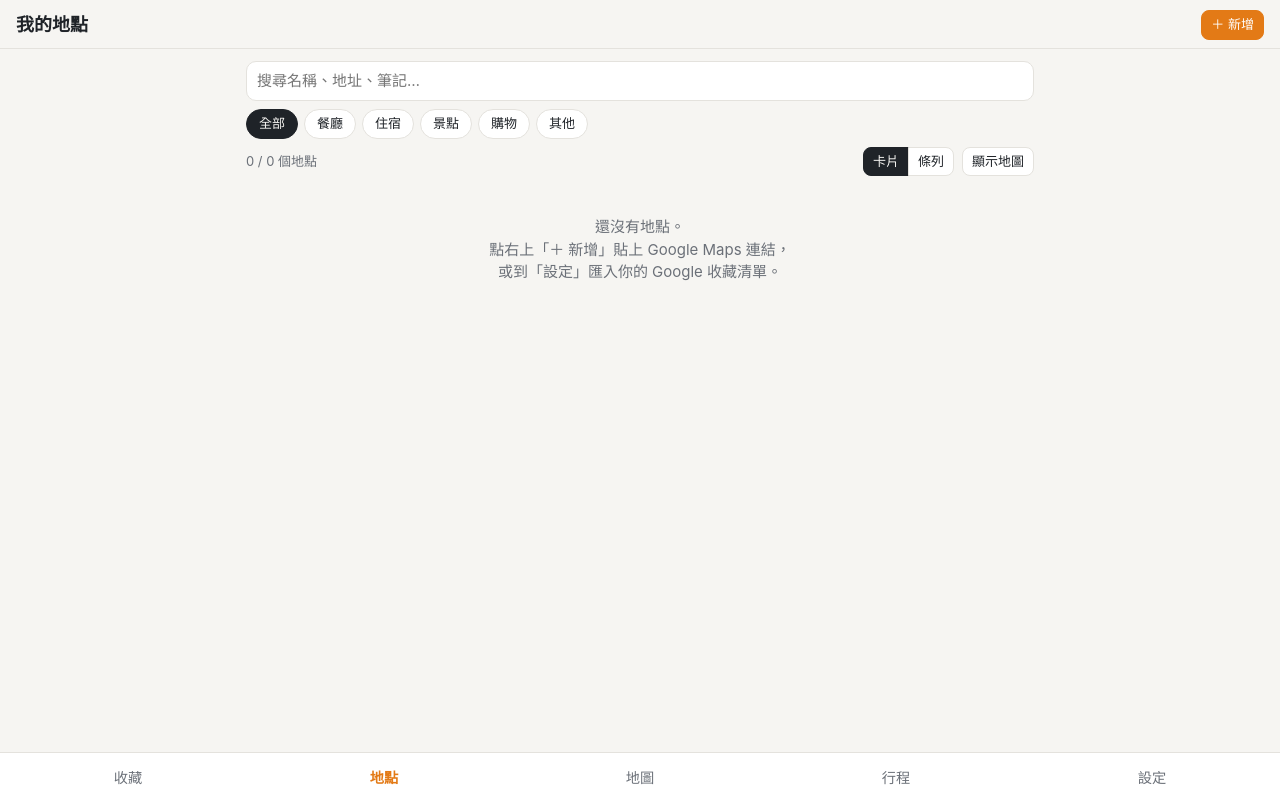
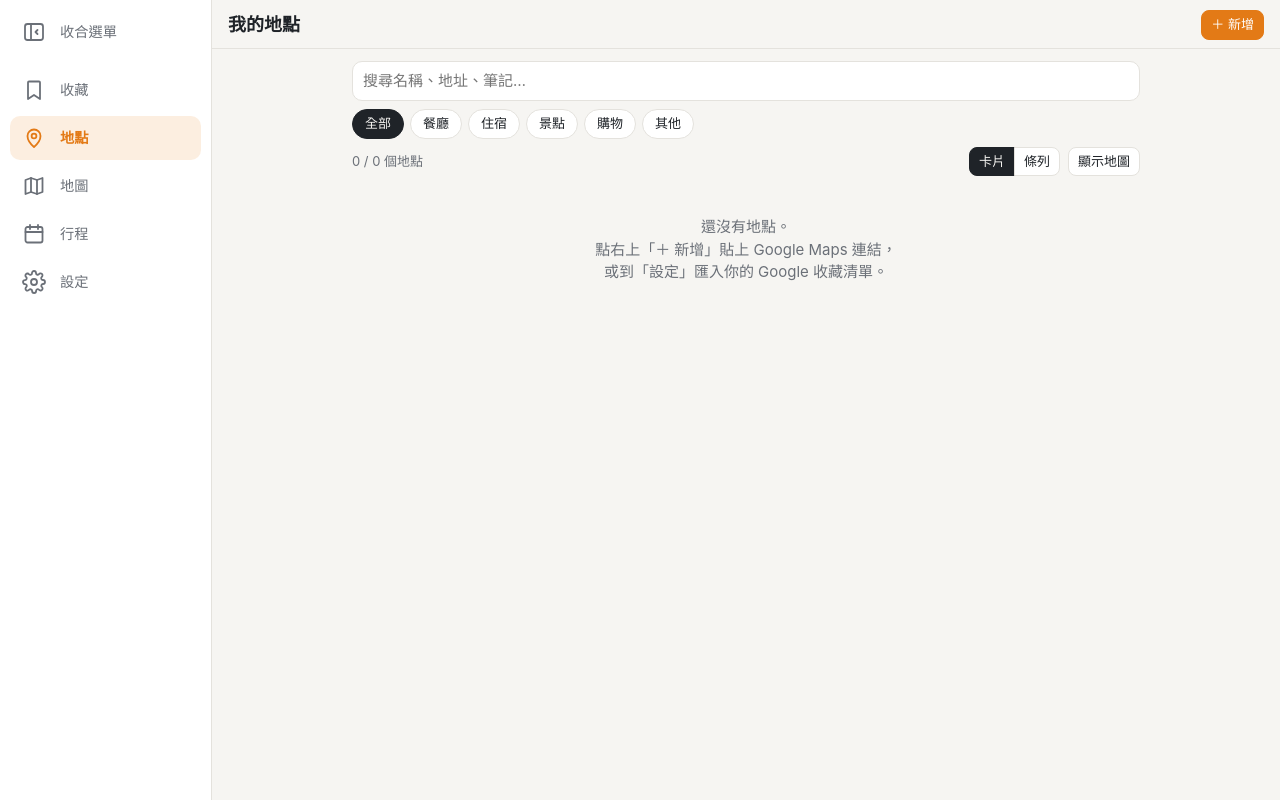
Before and after one commit to chiubi-hub/travel-notes, a plain HTML site: page index.html in a window 1280 px wide. Drawn offline with nearby package versions, Linux system fonts and the light colour scheme.

Commit message:
Collapsible sidebar on wide screens, icon tab bar on iPhone
Wide screens get a left sidebar that collapses to icons (labels fade, content widens).
Phones keep the bottom tab bar, now with icons; 設定 > 外觀 can switch it to icons only.
The choice is remembered.

Co-Authored-By: Claude Opus 5.5 <noreply@anthropic.com>
Claude-Session: https://claude.ai/code/session_01JncM85KRrpHPwTEhRCXxpG

```diff
--- a/index.html
+++ b/index.html
@@ -53,9 +53,33 @@ body{background:var(--bg);color:var(--ink);font:1rem/1.5 var(--font);-webkit-tap
 header{position:sticky;top:0;z-index:500;background:var(--bg);padding:calc(env(safe-area-inset-top) + 10px) var(--gutter) 8px;display:flex;align-items:center;gap:8px;border-bottom:1px solid var(--line)}
 header h1{font-size:1.2rem;margin:0;flex:1}
 main{padding:12px var(--gutter) calc(80px + env(safe-area-inset-bottom));max-width:820px;margin:0 auto}
+/* 選單：手機＝底部分頁列；寬螢幕（iPad、電腦、手機橫放）＝左側可收合側欄。
+   「只顯示圖示」時文字淡出，主內容同步變寬（手機則是分頁列變矮）。 */
+:root{--side-w:212px;--side-mini:calc(68px + env(safe-area-inset-left));--nav-ease:cubic-bezier(.6,0,.2,1);--nav-t:.45s}
 nav.tabs{position:fixed;bottom:0;left:0;right:0;z-index:600;display:flex;background:var(--card);border-top:1px solid var(--line);padding-bottom:env(safe-area-inset-bottom)}
-nav.tabs button{flex:1;border:0;border-radius:0;background:none;color:var(--muted);padding:14px 0 12px;font-size:.95rem;justify-content:center}
+nav.tabs button{flex:1;border:0;border-radius:0;background:none;color:var(--muted);padding:8px 0 6px;font-size:.72rem;flex-direction:column;justify-content:center;gap:2px;transition:padding var(--nav-t) var(--nav-ease),background-color .2s}
 nav.tabs button.on{color:var(--accent);font-weight:600}
+nav.tabs .ico{width:24px;height:24px;flex:none}
+nav.tabs .lbl{display:block;white-space:nowrap;overflow:hidden;max-height:1.5em;line-height:1.5;transition:opacity .3s var(--nav-ease),transform var(--nav-t) var(--nav-ease),max-height var(--nav-t) var(--nav-ease)}
+nav.tabs .side-toggle{display:none}
+html.nav-mini nav.tabs button{padding:11px 0 9px}
+html.nav-mini nav.tabs .lbl{opacity:0;max-height:0;transform:translateY(6px)}
+@media (min-width:768px){
+  html{--nav-w:var(--side-w)}
+  html.nav-mini{--nav-w:var(--side-mini)}
+  body{padding-left:var(--nav-w);transition:padding-left var(--nav-t) var(--nav-ease)}
+  nav.tabs{top:0;right:auto;width:var(--nav-w);flex-direction:column;gap:4px;overflow:hidden;border-top:0;border-right:1px solid var(--line);
+    padding:calc(env(safe-area-inset-top) + 10px) 10px calc(env(safe-area-inset-bottom) + 16px) calc(10px + env(safe-area-inset-left));transition:width var(--nav-t) var(--nav-ease)}
+  nav.tabs button,html.nav-mini nav.tabs button{flex:none;flex-direction:row;justify-content:flex-start;gap:14px;padding:10px 12px;font-size:.95rem;border-radius:var(--radius)}
+  nav.tabs button:hover{background:color-mix(in srgb,var(--ink) 6%,transparent)}
+  nav.tabs button.on{background:color-mix(in srgb,var(--accent) 13%,transparent)}
+  nav.tabs .lbl{max-height:none}
+  html.nav-mini nav.tabs .lbl{opacity:0;max-height:none;transform:translateX(-10px)}
+  nav.tabs .side-toggle{display:flex;margin-bottom:10px;font-weight:400}
+  main{padding-bottom:calc(32px + env(safe-area-inset-bottom))}
+  .toast{bottom:28px!important;left:calc(50% + var(--nav-w) / 2)!important}
+}
+@media (prefers-reduced-motion:reduce){:root{--nav-t:0s}nav.tabs .lbl{transition:none}}
 button,.btn{font:inherit;border:1px solid var(--line);background:var(--card);color:var(--ink);border-radius:var(--radius);padding:7px 12px;cursor:pointer;text-decoration:none;display:inline-flex;align-items:center;gap:4px}
 .btn.primary,button.primary{background:var(--accent);color:var(--accent-ink);border-color:var(--accent)}
 button.sm,.btn.sm{padding:4px 9px;font-size:0.867rem;border-radius:calc(var(--radius) * .8)}
@@ -121,11 +145,12 @@ a[data-go]{color:var(--accent)}
 <header><h1 id="title">旅記</h1><span id="headActions"></span></header>
 <main id="view"></main>
 <nav class="tabs">
-  <button data-tab="inbox">收藏</button>
-  <button data-tab="places">地點</button>
-  <button data-tab="map">地圖</button>
-  <button data-tab="trips">行程</button>
-  <button data-tab="import">設定</button>
+  <button class="side-toggle" id="navToggle" aria-label="收合選單" title="收合選單"><svg class="ico" viewBox="0 0 24 24" fill="none" stroke="currentColor" stroke-width="1.8" stroke-linecap="round" stroke-linejoin="round" aria-hidden="true"><rect x="3" y="4" width="18" height="16" rx="2.5"/><path d="M9 4v16"/><path d="M15.5 10l-2 2 2 2"/></svg><span class="lbl">收合選單</span></button>
+  <button data-tab="inbox" title="收藏"><svg class="ico" viewBox="0 0 24 24" fill="none" stroke="currentColor" stroke-width="1.8" stroke-linecap="round" stroke-linejoin="round" aria-hidden="true"><path d="M7 3.5h10a1 1 0 0 1 1 1V21l-6-4-6 4V4.5a1 1 0 0 1 1-1z"/></svg><span class="lbl">收藏</span></button>
+  <button data-tab="places" title="地點"><svg class="ico" viewBox="0 0 24 24" fill="none" stroke="currentColor" stroke-width="1.8" stroke-linecap="round" stroke-linejoin="round" aria-hidden="true"><path d="M12 21s-6.5-5.6-6.5-11a6.5 6.5 0 0 1 13 0c0 5.4-6.5 11-6.5 11z"/><circle cx="12" cy="10" r="2.4"/></svg><span class="lbl">地點</span></button>
+  <button data-tab="map" title="地圖"><svg class="ico" viewBox="0 0 24 24" fill="none" stroke="currentColor" stroke-width="1.8" stroke-linecap="round" stroke-linejoin="round" aria-hidden="true"><path d="M9 4 3.5 6v14L9 18l6 2 5.5-2V4L15 6z"/><path d="M9 4v14M15 6v14"/></svg><span class="lbl">地圖</span></button>
+  <button data-tab="trips" title="行程"><svg class="ico" viewBox="0 0 24 24" fill="none" stroke="currentColor" stroke-width="1.8" stroke-linecap="round" stroke-linejoin="round" aria-hidden="true"><rect x="3.5" y="5" width="17" height="15.5" rx="2"/><path d="M3.5 10h17M8 3v4M16 3v4"/></svg><span class="lbl">行程</span></button>
+  <button data-tab="import" title="設定"><svg class="ico" viewBox="0 0 24 24" fill="none" stroke="currentColor" stroke-width="1.8" stroke-linecap="round" stroke-linejoin="round" aria-hidden="true"><circle cx="12" cy="12" r="3"/><path d="M19.4 15a1.7 1.7 0 0 0 .3 1.8l.1.1a2 2 0 1 1-2.8 2.8l-.1-.1a1.7 1.7 0 0 0-1.8-.3 1.7 1.7 0 0 0-1 1.5V21a2 2 0 1 1-4 0v-.1a1.7 1.7 0 0 0-1.1-1.5 1.7 1.7 0 0 0-1.8.3l-.1.1a2 2 0 1 1-2.8-2.8l.1-.1a1.7 1.7 0 0 0 .3-1.8 1.7 1.7 0 0 0-1.5-1H3a2 2 0 1 1 0-4h.1a1.7 1.7 0 0 0 1.5-1.1 1.7 1.7 0 0 0-.3-1.8l-.1-.1a2 2 0 1 1 2.8-2.8l.1.1a1.7 1.7 0 0 0 1.8.3H9a1.7 1.7 0 0 0 1-1.5V3a2 2 0 1 1 4 0v.1a1.7 1.7 0 0 0 1 1.5 1.7 1.7 0 0 0 1.8-.3l.1-.1a2 2 0 1 1 2.8 2.8l-.1.1a1.7 1.7 0 0 0-.3 1.8V9a1.7 1.7 0 0 0 1.5 1H21a2 2 0 1 1 0 4h-.1a1.7 1.7 0 0 0-1.5 1z"/></svg><span class="lbl">設定</span></button>
 </nav>
 <dialog id="dlg"></dialog>
 
@@ -174,9 +199,20 @@ function guessCat(t){
 
 // ---------- routing ----------
 let tab='places',filt={cat:'all',q:'',tag:'all'},openTrip=null,openDay=0,leaf=null;
-document.querySelectorAll('nav.tabs button').forEach(b=>b.onclick=()=>{tab=b.dataset.tab;openTrip=null;render()});
+document.querySelectorAll('nav.tabs button[data-tab]').forEach(b=>b.onclick=()=>{tab=b.dataset.tab;openTrip=null;render()});
+// 選單收合（記住上次的狀態）
+const NAV_KEY='tripnote.nav';
+function setNavMini(on,save=true){
+  document.documentElement.classList.toggle('nav-mini',on);
+  const t=document.getElementById('navToggle'),l=on?'展開選單':'收合選單';
+  t.title=l;t.setAttribute('aria-label',l);t.setAttribute('aria-expanded',String(!on));t.querySelector('.lbl').textContent=l;
+  if(save)try{localStorage.setItem(NAV_KEY,on?'mini':'full')}catch(e){}
+}
+try{setNavMini(localStorage.getItem(NAV_KEY)==='mini',false)}catch(e){setNavMini(false,false)}
+document.getElementById('navToggle').onclick=()=>setNavMini(!document.documentElement.classList.contains('nav-mini'));
+document.querySelector('nav.tabs').addEventListener('transitionend',e=>{if(leaf&&e.target===e.currentTarget)leaf.invalidateSize()});
 function render(){
-  document.querySelectorAll('nav.tabs button').forEach(b=>b.classList.toggle('on',b.dataset.tab===tab));
+  document.querySelectorAll('nav.tabs button[data-tab]').forEach(b=>{b.classList.toggle('on',b.dataset.tab===tab);b.toggleAttribute('aria-current',b.dataset.tab===tab)});
   if(leaf){leaf.remove();leaf=null}
   document.getElementById('headActions').innerHTML='';
   ({inbox:renderInbox,places:renderPlaces,map:renderMap,trips:renderTrips,import:renderImport})[tab]();
@@ -445,12 +481,15 @@ function appearanceHTML(){
   <div class="card" style="display:grid;grid-template-columns:repeat(auto-fill,minmax(130px,1fr));gap:8px">
   ${THEME_COLORS.map(([k,n])=>`<label style="margin:0;display:flex;align-items:center;gap:8px;color:var(--ink)"><input type="color" data-color="${k}" value="${toHex(cs.getPropertyValue(k))}" style="width:40px;height:32px;padding:2px">${n}</label>`).join('')}</div>
   <div class="meta">自訂的顏色會同時用在淺色與深色模式。</div>
+  <div class="row" style="margin-top:8px"><label style="margin:0">選單</label><select id="thNav" style="width:auto"><option value="full">圖示＋文字</option><option value="mini" ${document.documentElement.classList.contains('nav-mini')?'selected':''}>只顯示圖示</option></select></div>
+  <div class="meta">iPad、電腦或手機橫放時，選單在左側，也可以按選單最上面的按鈕收合。</div>
   <button id="thReset" style="margin-top:8px">恢復預設外觀</button>`;
 }
 function bindAppearance(){
   document.getElementById('thMode').onchange=e=>{setTheme('mode',e.target.value);render()};
   document.querySelectorAll('[data-size]').forEach(i=>i.oninput=()=>{setTheme(i.dataset.size,i.value+'px');document.getElementById('v'+i.dataset.size).textContent=i.value+'px'});
   document.querySelectorAll('[data-color]').forEach(i=>i.oninput=()=>setTheme(i.dataset.color,i.value));
+  document.getElementById('thNav').onchange=e=>setNavMini(e.target.value==='mini');
   document.getElementById('thReset').onclick=()=>{try{localStorage.removeItem(THEME_KEY)}catch(e){}applyTheme();render()};
 }
 applyTheme();
```
